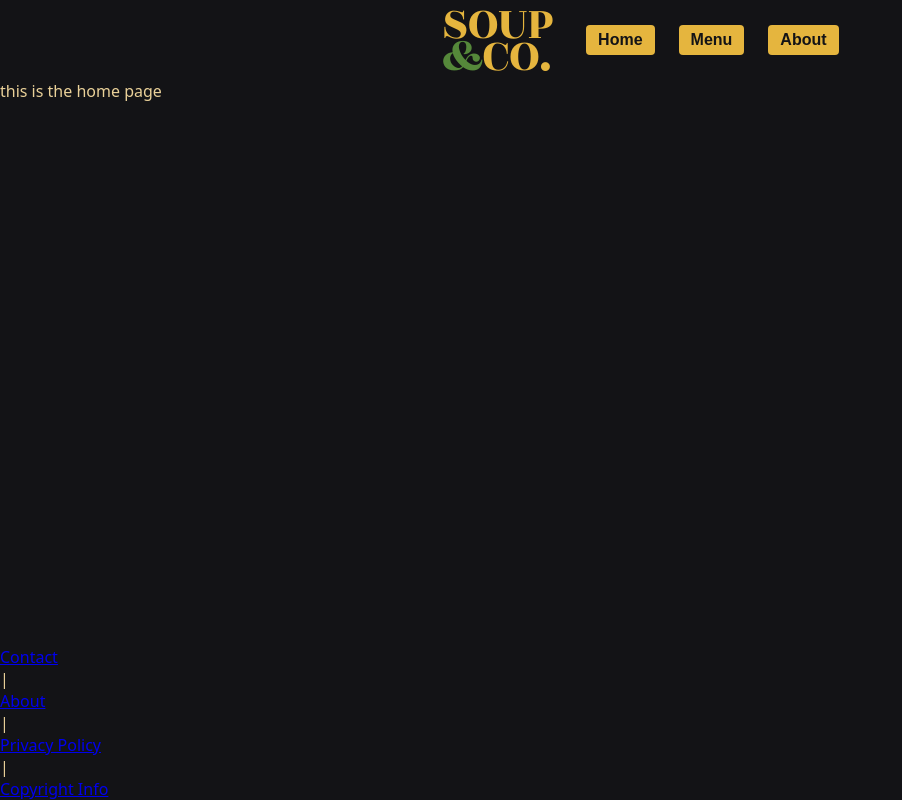
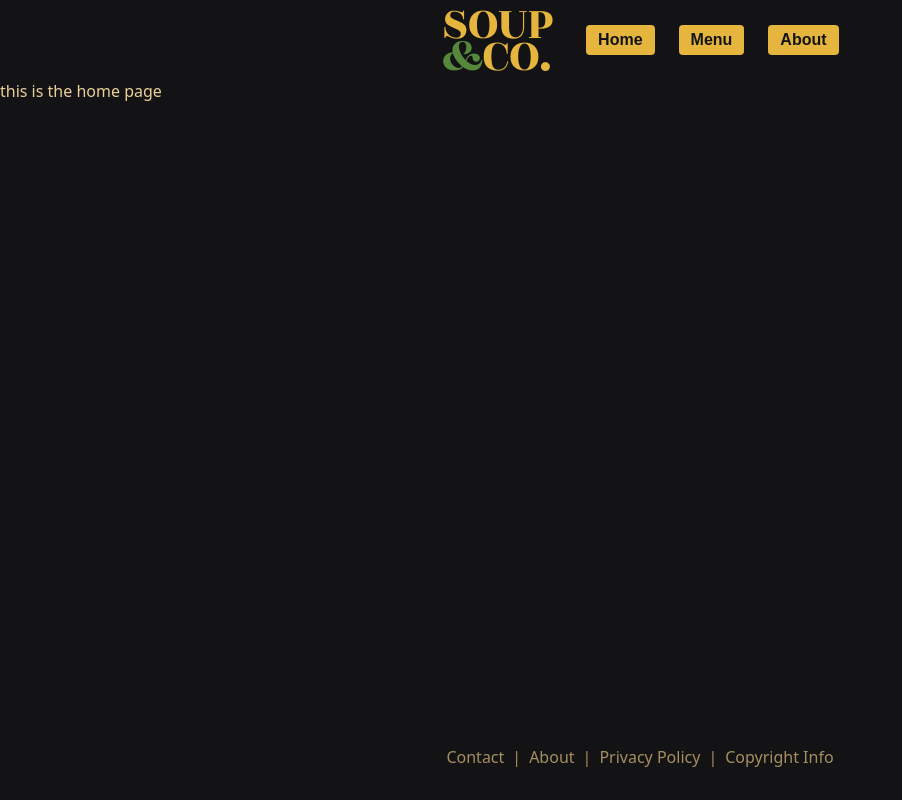
Before and after one commit to jacobsmithdev/restaurant-page-top, a website built with webpack: page src/index.html in a window 1280 px wide. Shown: the whole page, without its empty margins (0-902 px from the left). Built offline with nearby package versions, Linux system fonts and the light colour scheme.

Commit message:
feat(css): Add styling to footer section

```diff
--- a/src/styles.css
+++ b/src/styles.css
@@ -30,6 +30,7 @@ ol, ul {
     --dark-navy-alt: hsl(240, 10%, 16%);
 
     --beige: hsl(41, 28%, 51%);
+    --beige-alt: hsl(41, 28%, 59%);
     --light-beige: hsl(41, 66%, 76%);
 
     --gold: hsl(43, 76%, 57%);
@@ -53,6 +54,11 @@ ol, ul {
 
     --logo-color: var(--gold);
     --logo-color-alt: var(--green);
+
+    --footer-text: var(--beige);
+
+    --subtle-link-text: var(--beige);
+    --subtle-link-text-hover: var(--beige-alt);
 }
 
 body {
@@ -64,9 +70,10 @@ body {
 .layout-wrapper {
     display: grid;
     grid-template-columns: 1fr;
-    grid-template-rows: auto 1fr;
+    grid-template-rows: auto 1fr auto;
     grid-template-areas: 'header'
-                         'content';
+                         'content'
+                         'footer';
     width: 100%;
     min-height: 100vh;
 }
@@ -119,3 +126,27 @@ body {
     display: flex;
     gap: 24px;
 }
+
+.footer {
+    grid-area: footer;
+    display: flex;
+    justify-content: center;
+    padding: 32px;
+    gap: 32px;
+}
+
+.footer-list {
+    display: flex;
+    gap: 8px;
+    color: var(--footer-text);
+}
+
+.subtle-link {
+    text-decoration: none;
+    color: var(--subtle-link-text);
+}
+
+.subtle-link:hover {
+    text-decoration: underline;
+    color: var(--subtle-link-text-hover);
+}
```
